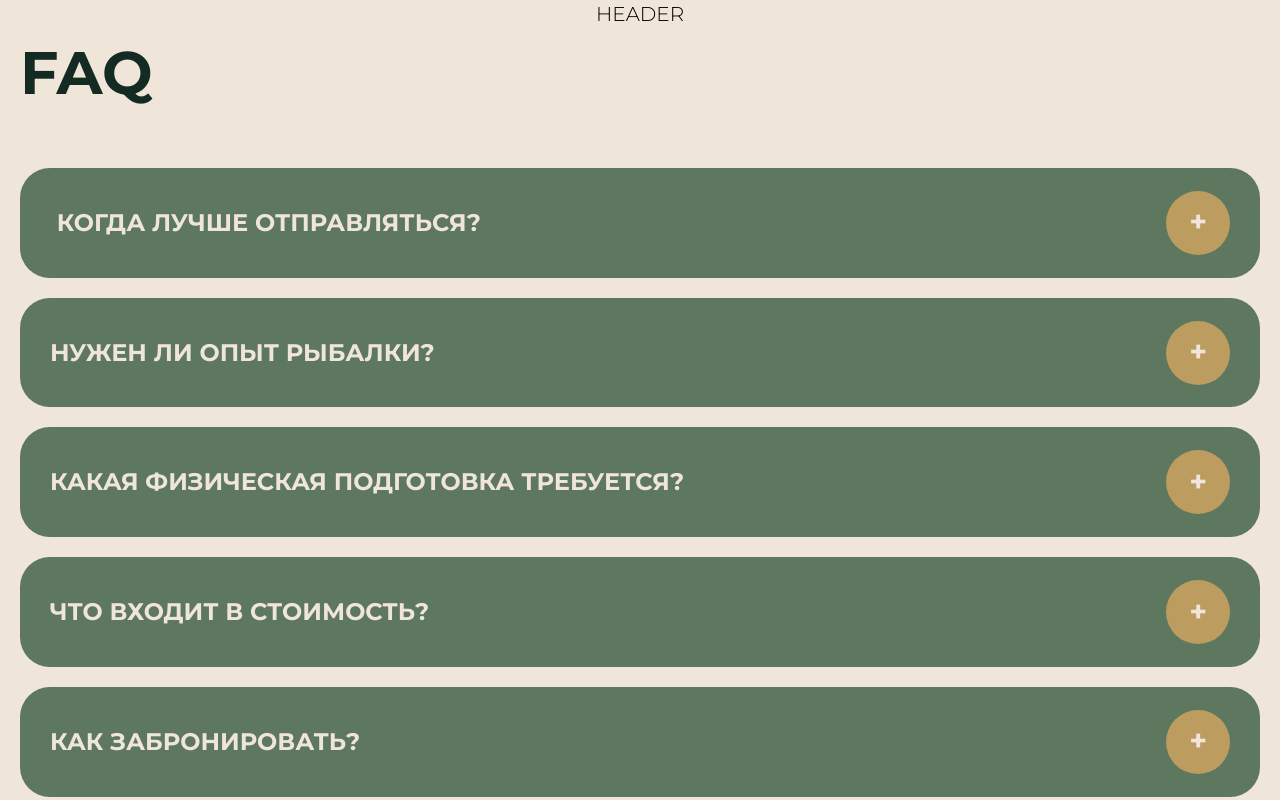
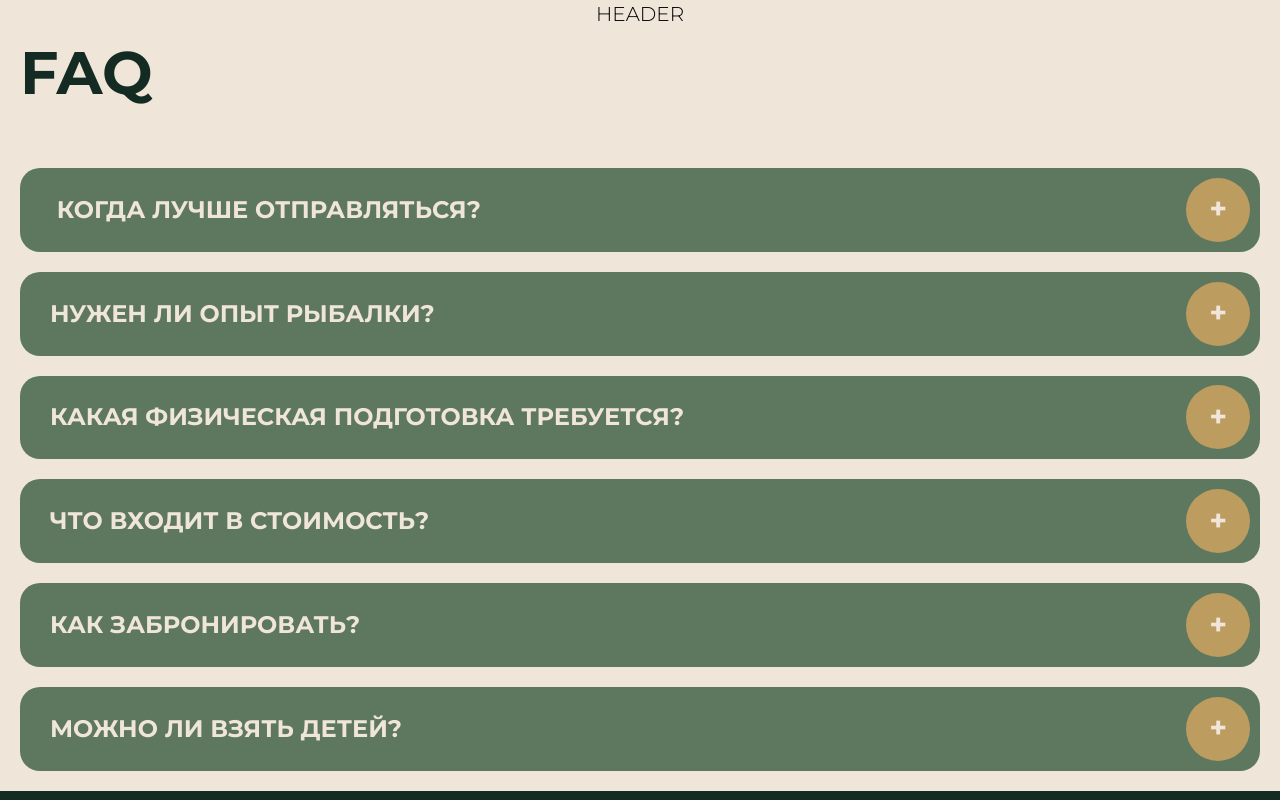
Before and after one commit to maxter-krsk/amikan-sibiria, a Next.js app: page / in a window 1280 px wide. Shown: the top 800 px of the page. Built offline with nearby package versions, Linux system fonts and the light colour scheme.

Commit message:
feat: Вынес для кнопки аккардеона стили в отдельный модуль css & Изменил ротступы внутри кнопки аккардеона

```diff
--- a/src/app/components/sections/FAQ/FaqList.tsx
+++ b/src/app/components/sections/FAQ/FaqList.tsx
@@ -1,7 +1,8 @@
 "use client";
 
 import { useState } from "react";
-import t from "@/app/styles/modules/typography.module.css"
+import t from "@/app/styles/modules/typography.module.css";
+import btn from "@/app/styles/modules/faq-button.module.css";
 
 type FaqListProps = {
   name: string;
@@ -19,7 +20,7 @@ export default function FaqList({ name, descr, className }: FaqListProps) {
   return (
     <div>
       <button
-        className="cursor-pointer text-[0.87rem] md:text-[1.5rem] desk:text-[1.87rem] font-bold uppercase text-beige bg-lightGreen py-[1.43rem] px-[1.87rem] rounded-[1.87rem] w-full text-left mb-[1.25rem]"
+        className={`${btn.faqButton}`}
         onClick={HandleClick}
       >
         <div className="flex justify-between items-center">
@@ -31,7 +32,9 @@ export default function FaqList({ name, descr, className }: FaqListProps) {
       </button>
       {isOpen && (
         <div>
-          <p className={`${t["body-lg"]} text-darkGreen font-normal mb-[1.25rem] pt-[3rem] p-[1.87rem] border border-lightGreen rounded-bl-[1.87rem] rounded-br-[1.87rem] -mt-[3rem]`}>
+          <p
+            className={`${t["body-lg"]} text-darkGreen font-normal mb-[1.25rem] pt-[3rem] p-[1.87rem] border border-lightGreen rounded-bl-[1.87rem] rounded-br-[1.87rem] -mt-[3rem]`}
+          >
             {descr}
           </p>
         </div>
--- /dev/null
+++ b/src/app/styles/modules/faq-button.module.css
@@ -0,0 +1,5 @@
+@reference "../../globals.css";
+
+.faqButton {
+	@apply cursor-pointer text-[0.87rem] md:text-[1.5rem] desk:text-[1.87rem] font-bold uppercase text-beige bg-lightGreen p-[0.62rem] md:pl-[1.87rem] mb-[1.25rem] rounded-[0.62rem] md:rounded-[1.25rem] desk:rounded-[1.87rem] w-full text-left
+}
```
